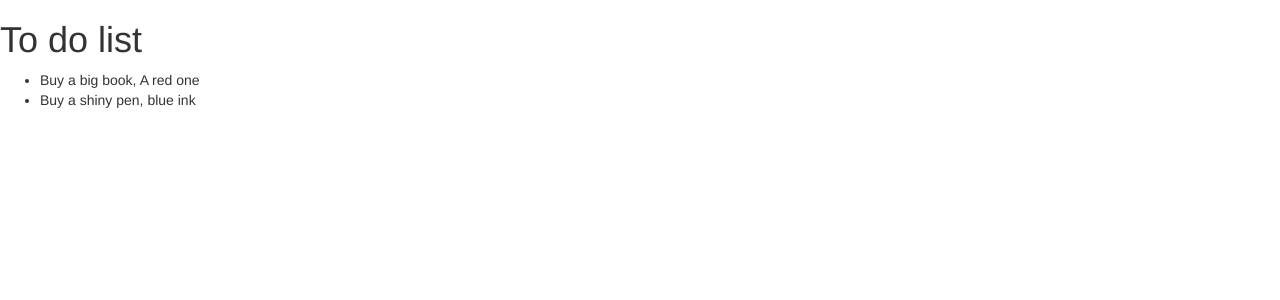
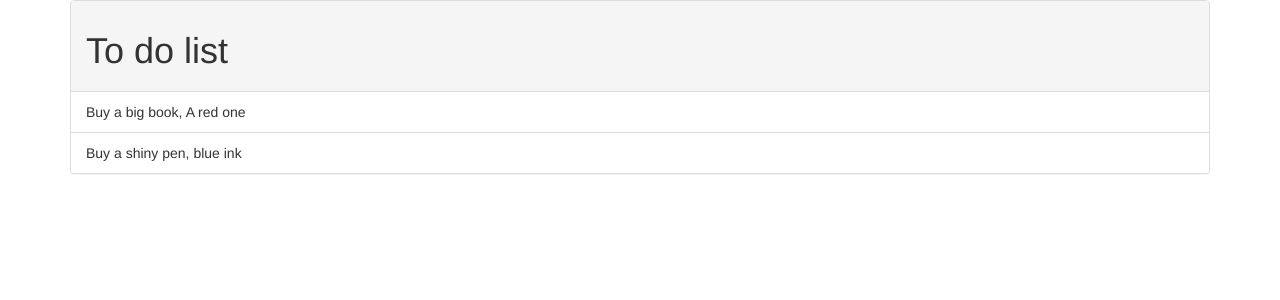
Before and after one commit to robert-hardy/FullStackQuants_part2, a Flask app: page / in a window 1280 px wide. Shown: the top 300 px of the page. Run offline with Flask 2, Linux system fonts and the light colour scheme; some libraries are stand-ins or nearby versions.

Commit message:
Prettify with Bootstrap.

```diff
--- a/app/templates/homepage.html
+++ b/app/templates/homepage.html
@@ -3,11 +3,18 @@
   <title>Things to do</title>
 </head>
 <body>
-  <h1>To do list</h1>
-  <ul>
-    {% for row in rows %}
-    <li>{{ row.title }}, {{ row.notes}}</li>
-    {% endfor %}
-  </ul>
+  <div class="container">
+    <div class="panel panel-default">
+      <div class="panel-heading">
+        <div class="panel-title">
+          <h1>To do list</h1>
+        </div>
+      </div>
+      <ul class="list-group">
+        {% for row in rows %}
+        <li class="list-group-item">{{ row.title }}, {{ row.notes}}</li>
+        {% endfor %}
+      </ul>
+  </div>
   <link rel="stylesheet" href="https://cdnjs.cloudflare.com/ajax/libs/twitter-bootstrap/3.3.7/css/bootstrap.css" />
 </body>
```
